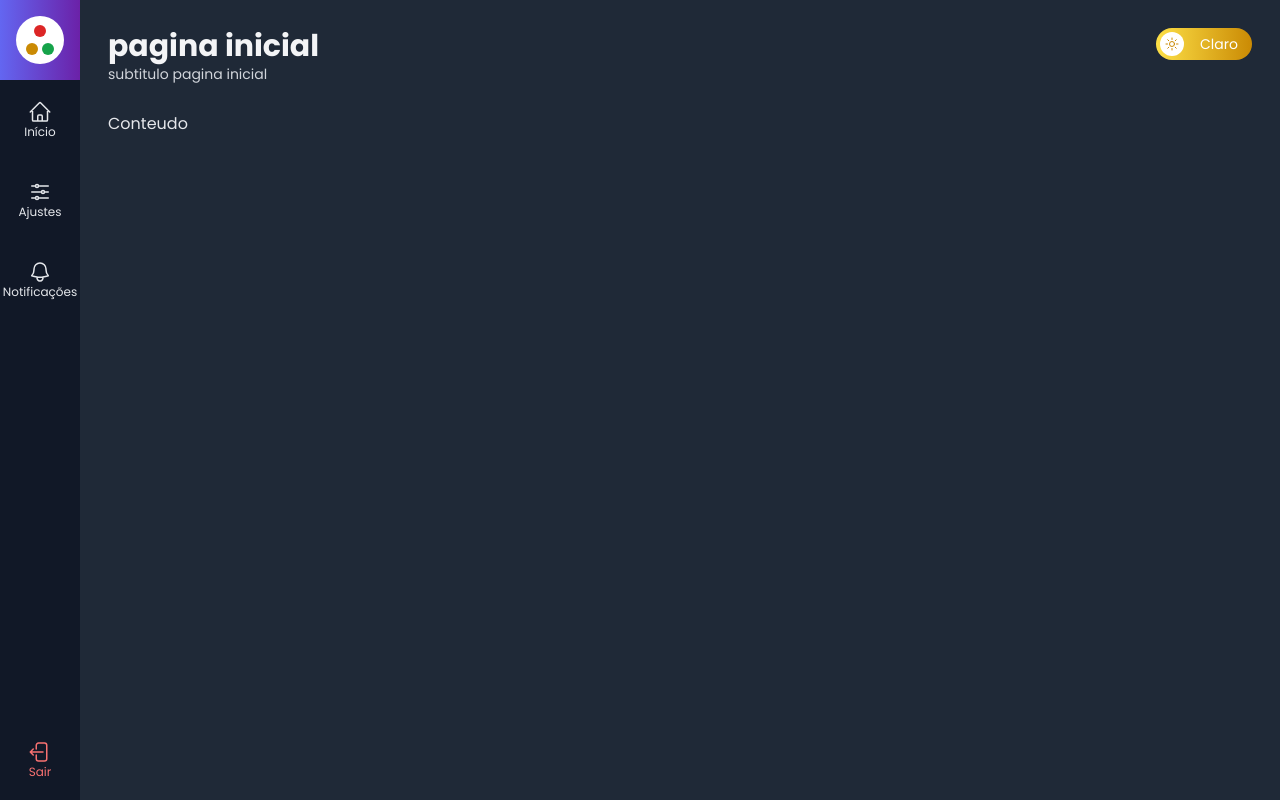
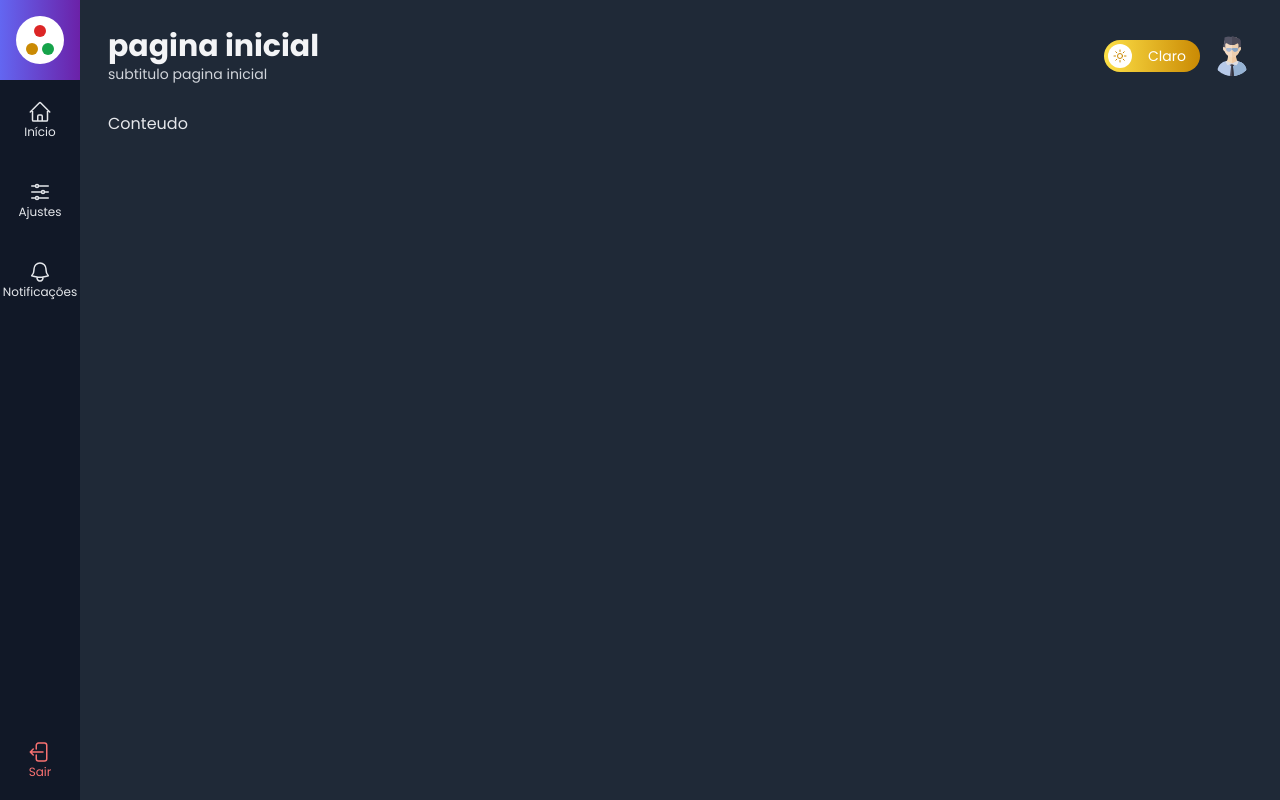
Before and after one commit to Victordplima/Template-Admin, a Next.js app: page / in a window 1280 px wide. Built offline with nearby package versions, Linux system fonts and the light colour scheme; no server answers.

Commit message:
feat: adiciona o avatar do usuario

```diff
--- /dev/null
+++ b/src/components/template/AvatarUsuario.tsx
@@ -0,0 +1,19 @@
+import Link from "next/link";
+import useAuth from "@/data/hook/useAuth";
+
+interface AvatarUsuarioProps {
+    className?: string;
+}
+
+export default function AvatarUsuario(props: AvatarUsuarioProps) {
+    const { usuario } = useAuth();
+    return (
+        <Link href="/perfil">
+            <img
+                src={usuario?.imagemUrl || "/images/avatar.svg"}
+                alt="Avatar do Usuário"
+                className={` h-10 w-10 rounded-full cursor-pointer ${props.className}`}
+            />
+        </Link>
+    );
+}
--- a/src/components/template/Cabecalho.tsx
+++ b/src/components/template/Cabecalho.tsx
@@ -1,6 +1,7 @@
 import useAppData from "@/data/hook/useAppData";
 import BotaoAlternarTema from "./BotaoAlternarTema";
 import Titulo from "./Titulo";
+import AvatarUsuario from "./AvatarUsuario";
 
 interface CabecalhoProps {
     titulo: string;
@@ -13,8 +14,9 @@ export default function Cabecalho(props: CabecalhoProps) {
     return (
         <div className={`flex `}>
             <Titulo titulo={props.titulo} subtitulo={props.subtitulo} />
-            <div className={`flex flex-grow justify-end`}>
+            <div className={`flex flex-grow justify-end items-center`}>
                 <BotaoAlternarTema tema={tema} alternarTema={alternarTema} />
+                <AvatarUsuario className="ml-3" />
             </div>
         </div>
     );
--- /dev/null
+++ b/src/pages/perfil.tsx
@@ -0,0 +1,12 @@
+import Layout from "@/components/template/Layout";
+
+export default function Perfil() {
+    return (
+        <div>
+            <Layout
+                titulo="Perfil"
+                subtitulo="subtitulo pagina Perfil"
+            ></Layout>
+        </div>
+    );
+}
```
Also changed, not shown: public/images/avatar.svg (added).
